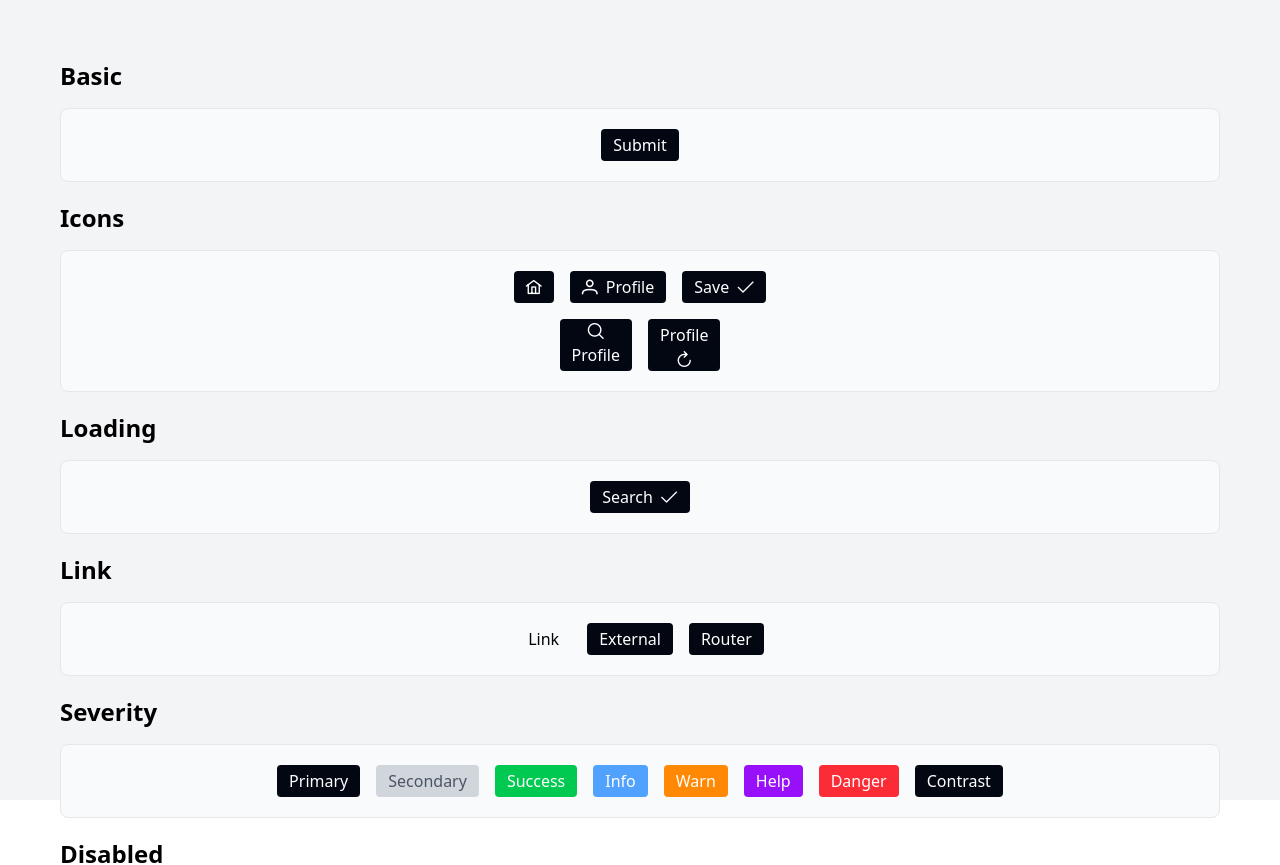
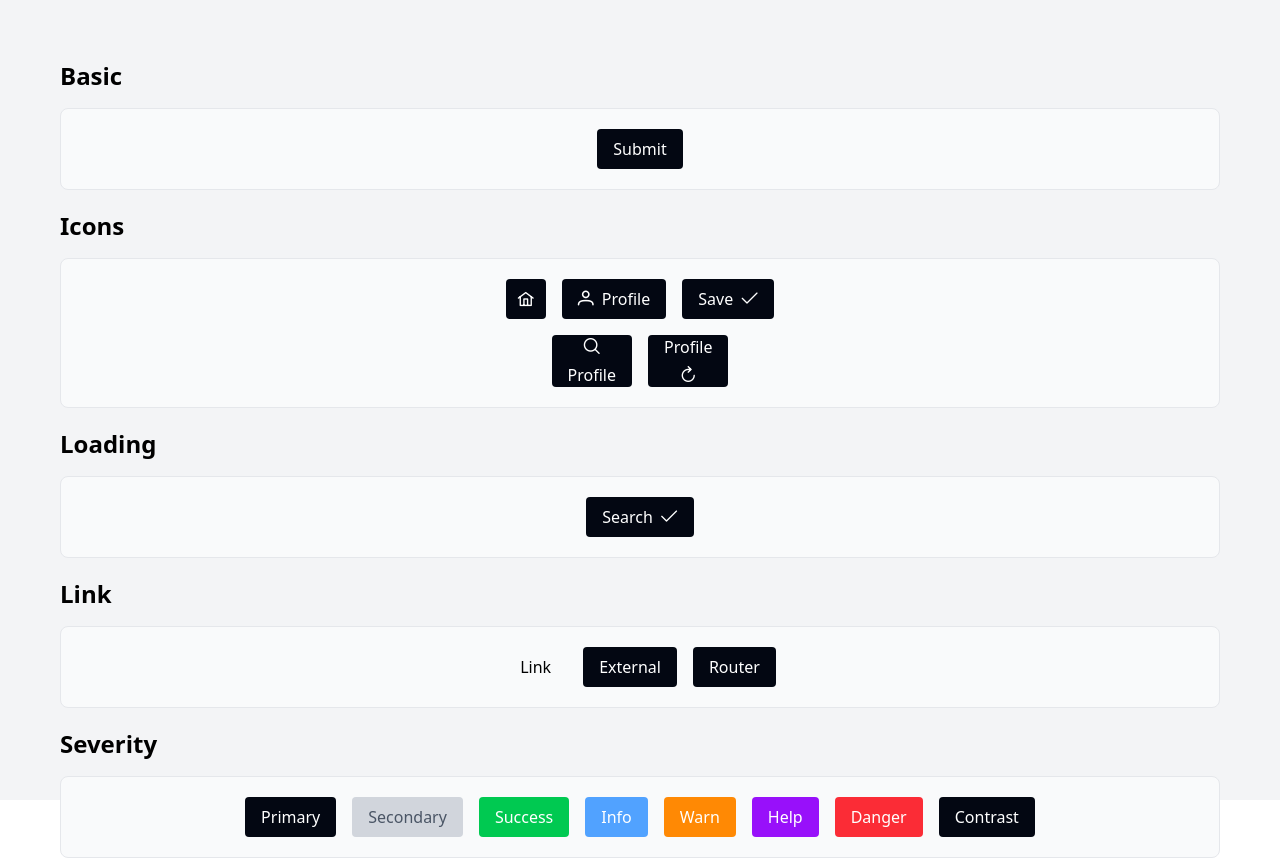
Before and after one commit to Leonardo-Gross/primevue-copy, a Vue app: page / in a window 1280 px wide. Shown: the top 865 px of the page. Built offline with nearby package versions, Linux system fonts and the light colour scheme; the HTML template or start-up script is replaced by a standard one.

Commit message:
fix: simplify button template by removing redundant icon vnode checks

```diff
--- a/src/components/AButton.vue
+++ b/src/components/AButton.vue
@@ -1,21 +1,13 @@
 <script setup lang="ts">
-import { ref, computed, h, type PropType } from 'vue'
+import { ref, computed, type PropType, inject, useSlots } from 'vue'
 
+// --- Props ---
 const props = defineProps({
   label: String,
   icon: String,
-  iconClass: {
-    type: String,
-    default: ''
-  },
-  iconPos: {
-    type: String,
-    default: 'left'
-  },
-  link: {
-    type: Boolean,
-    default: false
-  },
+  iconClass: { type: String, default: '' },
+  iconPos: { type: String, default: 'left' },
+  link: { type: Boolean, default: false },
   href: String,
   target: String,
   disabled: Boolean,
@@ -26,8 +18,15 @@ const props = defineProps({
     default: 'contained'
   },
   iconOnly: Boolean,
-  badge: [String, Number],
-  size: String,
+  badge: String,
+  buttonSize: {
+    type: String as PropType<'small' | 'normal' | 'large'>,
+    default: 'normal'
+  },
+  size: {
+    type: String as PropType<'small' | 'normal' | 'large'>,
+    default: 'normal'
+  },
   severity: {
     type: String,
     default: 'primary'
@@ -38,9 +37,15 @@ const props = defineProps({
   }
 })
 
+// --- Injeções & Slots ---
+const slots = useSlots()
+const inGroup = inject('inButtonGroup', false)
+
+// --- Model & Emits ---
 const modelLoading = defineModel<boolean>('loading')
 const emit = defineEmits(['click'])
 
+// --- Refs & Computeds ---
 const isLoadingInternally = ref(false)
 
 const isLoading = computed(() => {
@@ -49,18 +54,16 @@ const isLoading = computed(() => {
     : modelLoading?.value ?? false
 })
 
-const handleClick = async (e: Event) => {
-  if (props.disabled || isLoading.value) return
+const isVertical = computed(() => ['top', 'bottom'].includes(props.iconPos))
+const iconFirst = computed(() => props.iconPos === 'left' || props.iconPos === 'top')
 
-  emit('click', e)
+const isIconOnly = computed(() => {
+  return !!props.icon && !props.label && !slots.default
+})
 
-  if (props.autoLoading && modelLoading) {
-    modelLoading.value = true
-    await new Promise(resolve => setTimeout(resolve, 2000))
-    modelLoading.value = false
-  }
-}
+const hasDefaultSlot = computed(() => !!slots.default)
 
+// --- Severidade / Variant ---
 type Severity =
   | 'primary' | 'secondary' | 'success' | 'info'
   | 'warn' | 'help' | 'danger' | 'contrast'
@@ -94,7 +97,6 @@ const severityVariants = computed(() => {
     }[severityKey]
   }
 
-  // contained (default)
   return {
     primary: 'bg-gray-950 hover:bg-gray-800 text-white',
     secondary: 'bg-gray-300 hover:bg-gray-400 text-gray-600',
@@ -107,60 +109,106 @@ const severityVariants = computed(() => {
   }[severityKey]
 })
 
-const layoutClass = computed(() => {
-  return ['top', 'bottom'].includes(props.iconPos) ? 'flex-col gap-1' : 'flex-row gap-2'
-})
-
-const buttonClasses = computed(() => {
-  return {
-    'inline-flex items-center justify-center transition-colors duration-200 cursor-pointer rounded': true,
-    [layoutClass.value]: true,
-    [severityVariants.value]: !props.link,
-    'opacity-50 !cursor-not-allowed': props.disabled || isLoading.value,
-    '!shadow-md/30': props.raised,
-    'rounded-full': props.rounded,
-    'w-10 h-10': props.iconOnly && !props.label,
-    'p-1 px-3': !(props.iconOnly && !props.label),
-    'text-sm px-2 py-1': props.size === 'small',
-    'text-lg px-4 py-2': props.size === 'large',
-    'bg-transparent text-black font-medium hover:underline hover:bg-white': props.link
+// --- Classes ---
+const sizeClass = computed(() => {
+  switch (props.buttonSize) {
+    case 'small': return 'h-8 px-3 text-sm'
+    case 'large': return 'h-11 px-5 text-lg'
+    default: return 'min-h-10 px-4 text-base'
   }
 })
 
-const iconVNode = computed(() => {
-  if (isLoading.value) {
-    return h('span', {
-      class: 'pi pi-spinner animate-spin text-base'
-    })
-  }
+const iconSizeClass = computed(() => {
+  const base = {
+    small: 'text-xs',
+    large: 'text-xl',
+    normal: 'text-base'
+  }[props.buttonSize] || 'text-base'
 
-  if (!props.icon) return null
-
-  return h('i', {
-    class: `${props.icon} ${props.iconClass}`
-  })
+  return `${base}`
 })
 
-const labelVNode = computed(() => {
-  return props.label ? h('span', {}, props.label) : null
+const iconOnlySizeClass = computed(() => {
+  if (!isIconOnly.value) return ''
+  switch (props.buttonSize) {
+    case 'small': return 'w-8 h-8'
+    case 'large': return 'w-12 h-12'
+    default: return 'w-10 h-10'
+  }
 })
 
-const iconFirst = computed(() => {
-  return props.iconPos === 'left' || props.iconPos === 'top'
+const layoutClass = computed(() => {
+  return isVertical.value ? 'flex-col' : 'flex-row'
 })
+
+const buttonClasses = computed(() => ({
+  'inline-flex items-center justify-center transition-colors duration-200 cursor-pointer': true,
+  [severityVariants.value]: !props.link,
+  [sizeClass.value]: true,
+  [iconOnlySizeClass.value]: true,
+  'opacity-50 !cursor-not-allowed': props.disabled || isLoading.value,
+  '!shadow-md/30': props.raised,
+  'rounded-full': props.rounded,
+  'bg-transparent text-black font-medium hover:underline hover:bg-white': props.link,
+  'rounded': !props.rounded && !inGroup,
+  'border border-l-0 first:border-l': inGroup && props.variant !== 'text',
+  'first:rounded-l last:rounded-r rounded-none': inGroup,
+  '-ml-px first:ml-0': inGroup
+}))
+
+// --- Handlers ---
+const handleClick = async (e: Event) => {
+  if (props.disabled || isLoading.value) return
+
+  emit('click', e)
+
+  if (props.autoLoading && modelLoading) {
+    modelLoading.value = true
+    await new Promise(resolve => setTimeout(resolve, 2000))
+    modelLoading.value = false
+  }
+}
 </script>
 
 <template>
   <component
-    :class="buttonClasses"
     :is="props.href ? 'a' : 'button'"
     :href="props.href"
     :target="props.target"
     :disabled="props.disabled || isLoading"
+    :class="buttonClasses"
     @click="handleClick"
   >
-    <component :is="iconVNode" v-if="(props.icon || isLoading) && iconFirst" />
-    <component :is="labelVNode" v-if="labelVNode" />
-    <component :is="iconVNode" v-if="(props.icon || isLoading) && !iconFirst" />
+    <!-- 1. Ícone isolado -->
+    <template v-if="isIconOnly">
+      <span class="flex items-center justify-center w-full h-full">
+        <i :class="[props.iconClass, iconSizeClass, isLoading ? 'pi pi-spinner animate-spin' : props.icon]" />
+      </span>
+    </template>
+
+    <!-- 2. Slot externo com conteúdo customizado -->
+    <template v-else-if="hasDefaultSlot">
+      <slot />
+    </template>
+
+    <!-- 3. Layout padrão: ícone + label -->
+    <template v-else>
+      <div :class="['flex items-center justify-center', layoutClass, isVertical ? 'gap-1' : 'gap-2']">
+        <span v-if="(props.icon || isLoading) && iconFirst">
+          <i :class="[props.iconClass, iconSizeClass, isLoading ? 'pi pi-spinner animate-spin' : props.icon]" />
+        </span>
+
+        <span v-if="props.label">{{ props.label }}</span>
+
+        <span v-if="(props.icon || isLoading) && !iconFirst">
+          <i :class="[props.iconClass, iconSizeClass, isLoading ? 'pi pi-spinner animate-spin' : props.icon]" />
+        </span>
+
+        <span v-if="props.badge" class="ml-2 bg-transparent text-black text-lg leading-none rounded-full px-2 py-0.5">
+          {{ props.badge }}
+        </span>
+
+      </div>
+    </template>
   </component>
 </template>
```
